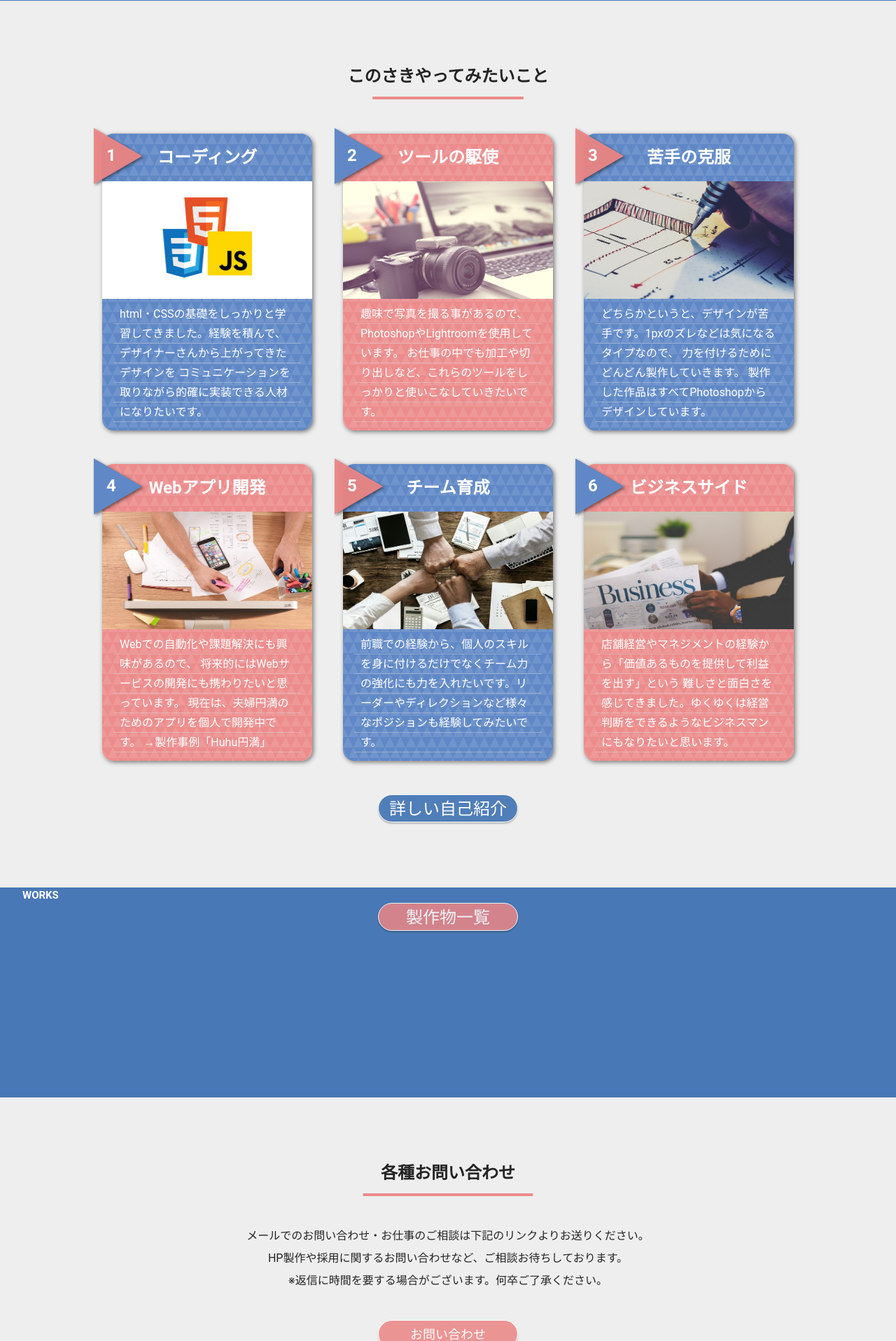
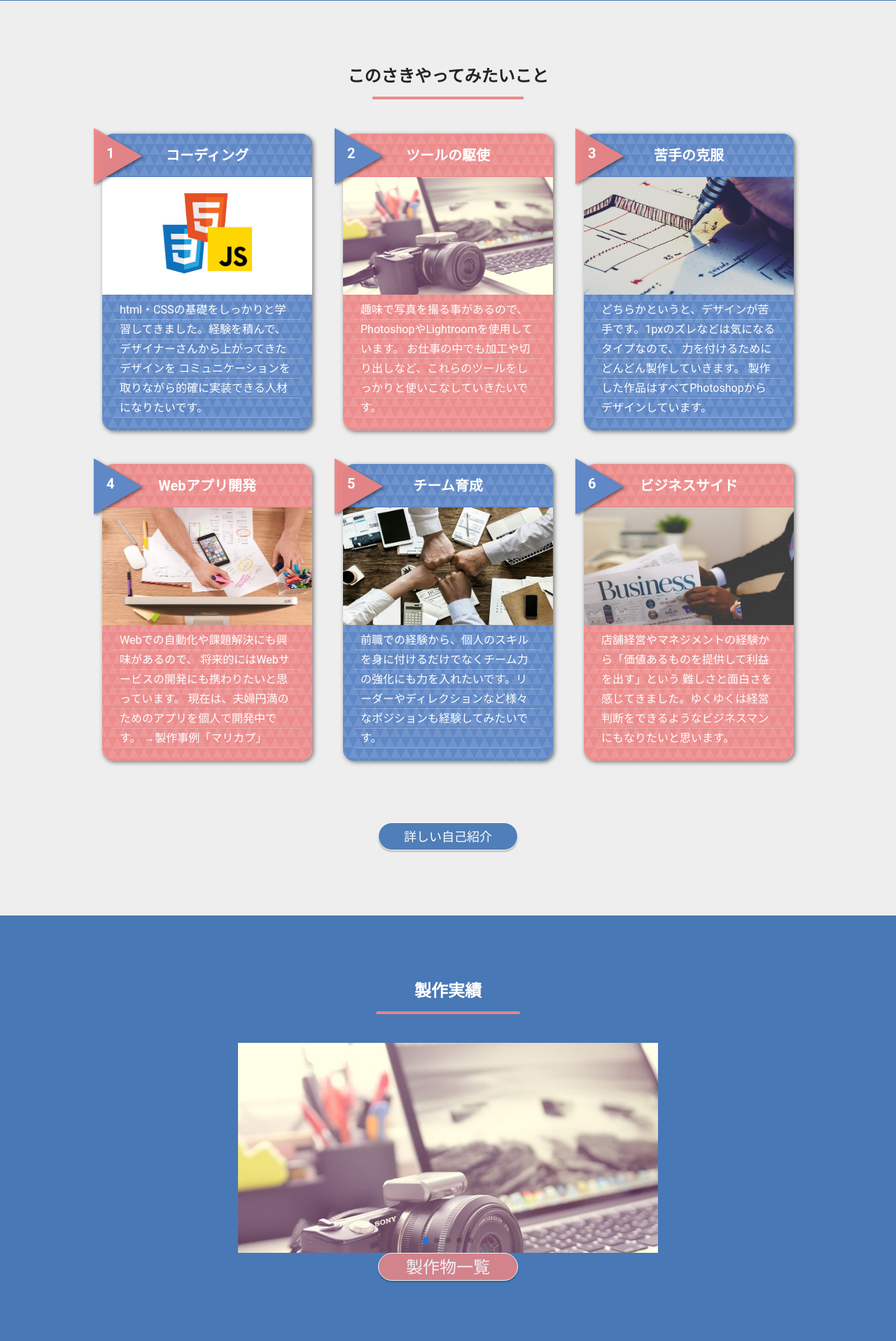
Before and after one commit to gawgaw-2020/profile, a PHP site: page / in a window 1280 px wide. Shown: the part 1289-3205 px from the top of the page at 70% size. Run offline with PHP 8.4, Linux system fonts and the light colour scheme; some libraries are stand-ins or nearby versions; some web fonts are replaced.

Commit message:
カルーセル途中

```diff
--- a/css/style.css
+++ b/css/style.css
@@ -290,6 +290,66 @@
   margin-top: 2.4rem;
 }
 
+.p-grid__view-first a.scroll {
+  color: #fff;
+  font-size: 1.4rem;
+  position: absolute;
+  bottom: 10%;
+  left: 50%;
+  z-index: 2;
+  display: inline-block;
+  -webkit-transform: translate(0, -50%);
+  transform: translate(0, -50%);
+  text-decoration: none;
+}
+
+.p-grid__view-first a.scroll span {
+  position: absolute;
+  top: 10px;
+  left: 50%;
+  width: 24px;
+  height: 24px;
+  margin-left: -12px;
+  border-left: 1px solid #fff;
+  border-bottom: 1px solid #fff;
+  -webkit-transform: rotate(-45deg);
+  transform: rotate(-45deg);
+  -webkit-animation: sdb 1.5s infinite;
+  animation: sdb 1.5s infinite;
+  -webkit-box-sizing: border-box;
+          box-sizing: border-box;
+}
+
+@-webkit-keyframes sdb {
+  0% {
+    -webkit-transform: rotate(-45deg) translate(0, 0);
+    opacity: 0;
+  }
+  50% {
+    opacity: 1;
+  }
+  100% {
+    -webkit-transform: rotate(-45deg) translate(-20px, 20px);
+    opacity: 0;
+  }
+}
+
+@keyframes sdb {
+  0% {
+    -webkit-transform: rotate(-45deg) translate(0, 0);
+            transform: rotate(-45deg) translate(0, 0);
+    opacity: 0;
+  }
+  50% {
+    opacity: 1;
+  }
+  100% {
+    -webkit-transform: rotate(-45deg) translate(-20px, 20px);
+            transform: rotate(-45deg) translate(-20px, 20px);
+    opacity: 0;
+  }
+}
+
 .p-btn-round {
   opacity: 0.9;
   border-radius: 50px;
@@ -423,6 +483,7 @@
 
 .want .want-wrap .section-inner .want-list {
   color: #fff;
+  margin-bottom: 4rem;
 }
 
 .want .want-wrap .section-inner .want-list li {
@@ -443,7 +504,7 @@
 
 .want .want-wrap .section-inner .want-list li .card-title {
   text-align: center;
-  font-size: 2.4rem;
+  font-size: 2rem;
   padding: 1.6rem 0;
   font-weight: bold;
   position: relative;
@@ -502,6 +563,55 @@
   .want .want-wrap .section-inner .want-list li {
     margin: 0 2.2rem 4.8rem;
   }
+}
+
+.want .want-wrap .section-inner a {
+  font-size: 1.8rem;
+}
+
+/*-------------------------------------------------------------------------------------------------
+
+works
+
+--------------------------------------------------------------------------------------------------*/
+.works {
+  text-align: center;
+  color: #fff;
+  background-color: rgba(64, 114, 179, 0.95);
+}
+
+.works .works-wrap {
+  padding: 9rem 0;
+}
+
+.works .works-wrap .section-inner {
+  width: 80%;
+}
+
+.works .works-wrap .section-inner .section-title {
+  font-size: 2.4rem;
+  color: #fff;
+  position: relative;
+  margin-bottom: 5.6rem;
+}
+
+.works .works-wrap .section-inner .section-title:before {
+  content: '';
+  position: absolute;
+  bottom: -15px;
+  display: inline-block;
+  width: 20%;
+  height: 4px;
+  left: 50%;
+  -webkit-transform: translateX(-50%);
+  transform: translateX(-50%);
+  background-color: rgba(235, 134, 134, 0.95);
+  border-radius: 1px;
+}
+
+.works .works-wrap .section-inner .p-grid__list {
+  width: 600px;
+  height: 300px;
 }
 
 /*-------------------------------------------------------------------------------------------------
--- a/index.html
+++ b/index.html
@@ -24,7 +24,8 @@
   <meta name="msapplication-TileColor" content="#da532c">
   <meta name="theme-color" content="#ffffff"> -->
 
-
+  <!-- ↓Swiper.js用のcssファイル↓ -->
+  <link rel="stylesheet" href="https://unpkg.com/swiper/css/swiper.min.css">
   <link rel="stylesheet" href="https://use.fontawesome.com/releases/v5.6.3/css/all.css">
   <!-- 以下Webフォント -->
   <link rel="stylesheet" href="https://use.typekit.net/gvt0ghb.css">
@@ -105,6 +106,7 @@
             <a class="p-btn-round btn-works" role="button"  href="http://google.com">Works</a>
           </div>
         </div>
+        <a class="scroll" href="#"><span></span>Scroll</a>
       </div>
     </section>
     <section class="about">
@@ -174,7 +176,7 @@
                   Webでの自動化や課題解決にも興味があるので、
                   将来的にはWebサービスの開発にも携わりたいと思っています。
                   現在は、夫婦円満のためのアプリを個人で開発中です。
-                  →製作事例「Huhu円満」
+                  →製作事例「マリカプ」
                 </p>
               </div>
             </li>
@@ -203,10 +205,26 @@
         </div>
       </div>
     </section>
-    <section class="works" style="color: #fff; background-color: rgba(64, 114, 179, 0.95); height: 300px;">
+    <section class="works">
       <div class="works-wrap">
         <div class="section-inner">
-          <h2 class="section-title">WORKS</h2>
+          <h2 class="section-title">製作実績</h2>
+          <div class="swiper-container p-grid__list">
+            <!-- Sliderのラッパー(各スライドを内包する箱みたいなイメージ) -->
+            <div class="swiper-wrapper">
+                <!-- Slideさせたいコンテンツ -->
+                <div class="swiper-slide p-grid__list-item"><img src="img/want-pic.jpg" alt=""></div>
+                <div class="swiper-slide p-grid__list-item"><img src="img/want-team.jpg" alt=""></div>
+                <div class="swiper-slide p-grid__list-item"><img src="img/want-design.jpg" alt=""></div>
+                <div class="swiper-slide p-grid__list-item"><img src="img/want-design.jpg" alt=""></div>
+                <div class="swiper-slide p-grid__list-item"><img src="img/want-design.jpg" alt=""></div>
+            </div>
+            <!-- ページネーション（※省略可） -->
+            <div class="swiper-pagination"></div>
+            <!-- ナビゲーションボタン（※省略可） -->
+            <div class="swiper-button-prev"></div>
+            <div class="swiper-button-next"></div>
+          </div>
           <a class="p-btn-round btn-works" role="button"  href="http://google.com">製作物一覧</a>
         </div>
       </div>
@@ -257,12 +275,16 @@
             <li><a href="">Wantedly</a></li>
             <li><a href="">学習まとめブログ</a></li>
             <li><a href="">Twitter</a></li>
+            <li><a href="">GitHub</a></li>
           </ul>
         </li>
       </ul>
     </div>
     <p class="copyright">©️2020 Find tips</p>
   </footer>
+  <!-- Swiper.js用のjsファイル -->
+  <script src="https://unpkg.com/swiper/js/swiper.min.js"></script>
   <script src="js/menu.js" type="text/javascript"></script>
+  <script src="js/swiper.js" type="text/javascript"></script>
 </body>
 </html>
--- /dev/null
+++ b/js/swiper.js
@@ -0,0 +1,16 @@
+var swiper = new Swiper('.swiper-container', {
+  navigation: {
+    nextEl: '.swiper-button-next',
+    prevEl: '.swiper-button-prev',
+  },
+  loop: true,
+  pagination: {
+    el: '.swiper-pagination',
+    type: 'bullets',
+    clickable: true,
+  },
+  autoplay: {
+    delay: 3000,
+    disableOnInteraction: true
+  },
+});
--- a/style.scss
+++ b/style.scss
@@ -325,7 +325,62 @@
       margin-top: 2.4rem;
     }
   }
+  a.scroll {
+    color: #fff;
+    font-size: 1.4rem;
+    position: absolute;
+    bottom: 10%;
+    left: 50%;
+    z-index: 2;
+    display: inline-block;
+    -webkit-transform: translate(0, -50%);
+    transform: translate(0, -50%);
+    text-decoration: none;
+    span {
+      position: absolute;
+      top: 10px;
+      left: 50%;
+      width: 24px;
+      height: 24px;
+      margin-left: -12px;
+      border-left: 1px solid #fff;
+      border-bottom: 1px solid #fff;
+      -webkit-transform: rotate(-45deg);
+      transform: rotate(-45deg);
+      -webkit-animation: sdb 1.5s infinite;
+      animation: sdb 1.5s infinite;
+      box-sizing: border-box;
+    }
+  }
 }
+
+@-webkit-keyframes sdb {
+  0% {
+    -webkit-transform: rotate(-45deg) translate(0, 0);
+    opacity: 0;
+  }
+  50% {
+    opacity: 1;
+  }
+  100% {
+    -webkit-transform: rotate(-45deg) translate(-20px, 20px);
+    opacity: 0;
+  }
+}
+@keyframes sdb {
+  0% {
+    transform: rotate(-45deg) translate(0, 0);
+    opacity: 0;
+  }
+  50% {
+    opacity: 1;
+  }
+  100% {
+    transform: rotate(-45deg) translate(-20px, 20px);
+    opacity: 0;
+  }
+}
+
 
 .p-btn-round {
   @include btnStyle();
@@ -344,6 +399,7 @@
     @include btnHover($pink, #fff, $pink)
   }
 }
+
 
 
 /*-------------------------------------------------------------------------------------------------
@@ -398,6 +454,7 @@
       }
       .want-list {
         color: #fff;
+        margin-bottom: 4rem;
         li {
           width: 300px;
           height: 424px;
@@ -409,7 +466,7 @@
           }
           .card-title {
             text-align: center;
-            font-size: 2.4rem;
+            font-size: 2rem;
             padding: 1.6rem 0;
             font-weight: bold;
             position: relative;
@@ -456,9 +513,41 @@
           }
         }
       }
+      a {
+        font-size: 1.8rem;
+      }
     }
   }
 }
+
+/*-------------------------------------------------------------------------------------------------
+
+works
+
+--------------------------------------------------------------------------------------------------*/
+.works {
+  text-align: center;
+  color:#fff;
+  background-color: $baseBlue;
+  .works-wrap {
+    padding: 9rem 0;
+    .section-inner {
+      width: 80%;
+      .section-title {
+        @include sectionTitle(#fff);
+        margin-bottom: 5.6rem;
+        &:before {
+          @include sectionTitleModule($pink);
+        }
+      }
+      .p-grid__list {
+        width: 600px;
+        height: 300px;
+      }
+    }
+  }
+}
+
 
 
 /*-------------------------------------------------------------------------------------------------
```
Also changed, not shown: 1 other file.
